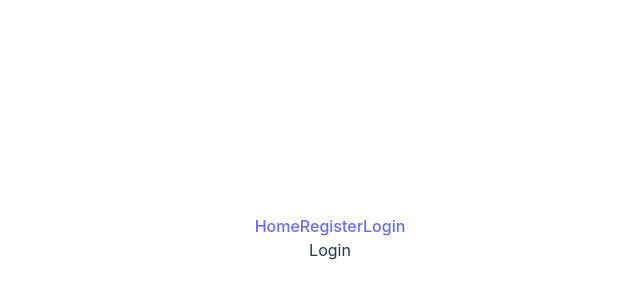
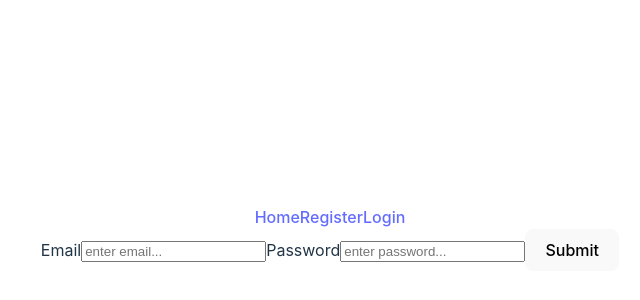
Before and after one commit to scottjaymsu/Fullstack-Authentication, a React (Vite) app in the folder client/: page /login in a window 1280 px wide. Shown: the part 162-462 px from the top of the page, without its empty margins (310-950 px from the left). Built offline with nearby package versions, Linux system fonts and the light colour scheme.

Commit message:
Login page form

```diff
--- a/client/src/pages/Login.jsx
+++ b/client/src/pages/Login.jsx
@@ -1,7 +1,20 @@
 import React from 'react'
 
 export default function Login() {
+
+  const loginUser = (e) => {
+    e.preventDefault()
+  }
+
   return (
-    <div>Login</div>
+    <div>
+      <form>
+        <label onSubmit={loginUser}>Email</label>
+        <input type="email" placeholder='enter email...' />
+        <label>Password</label>
+        <input type="password" placeholder='enter password...' />
+        <button type="submit">Submit</button>
+      </form>
+    </div>
   )
 }
```
